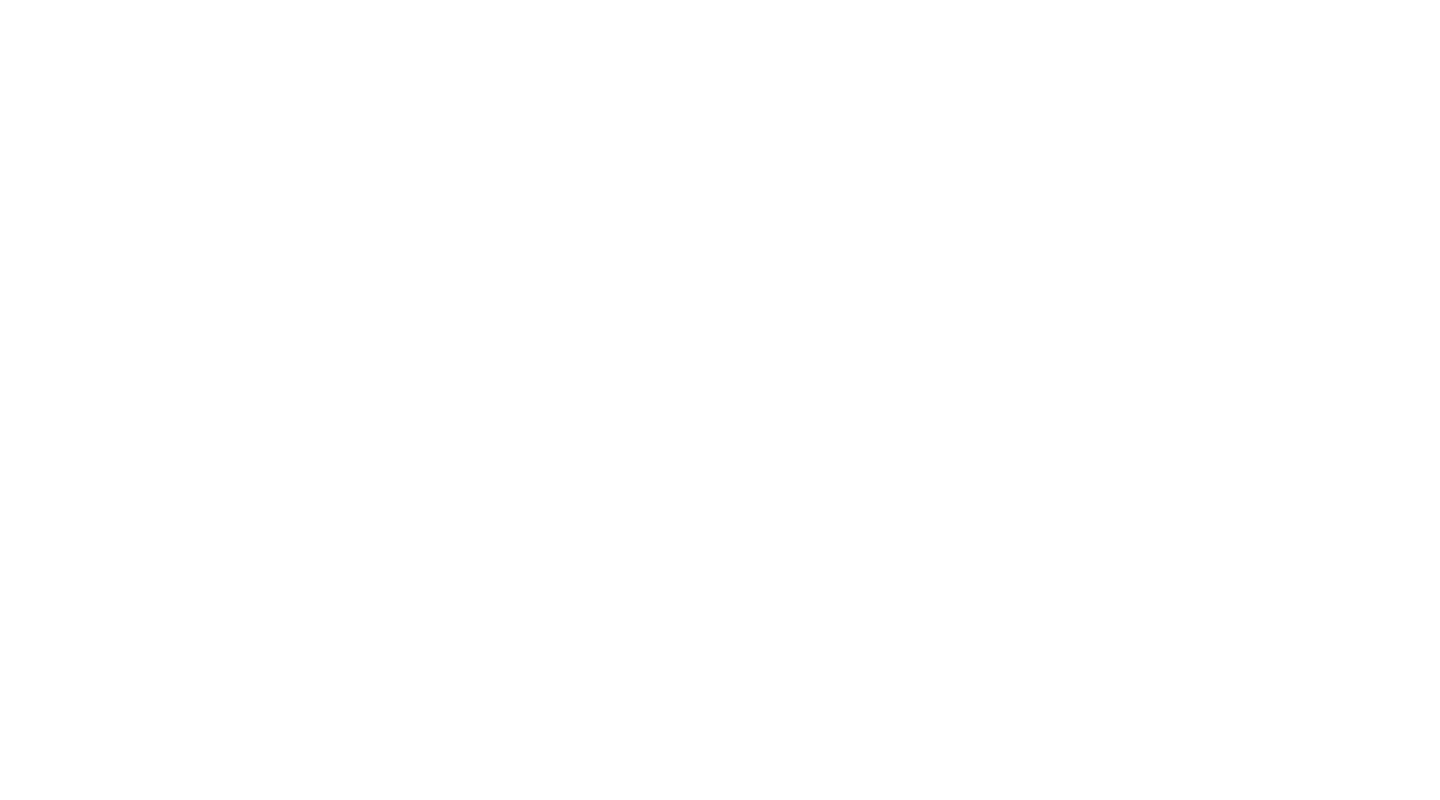
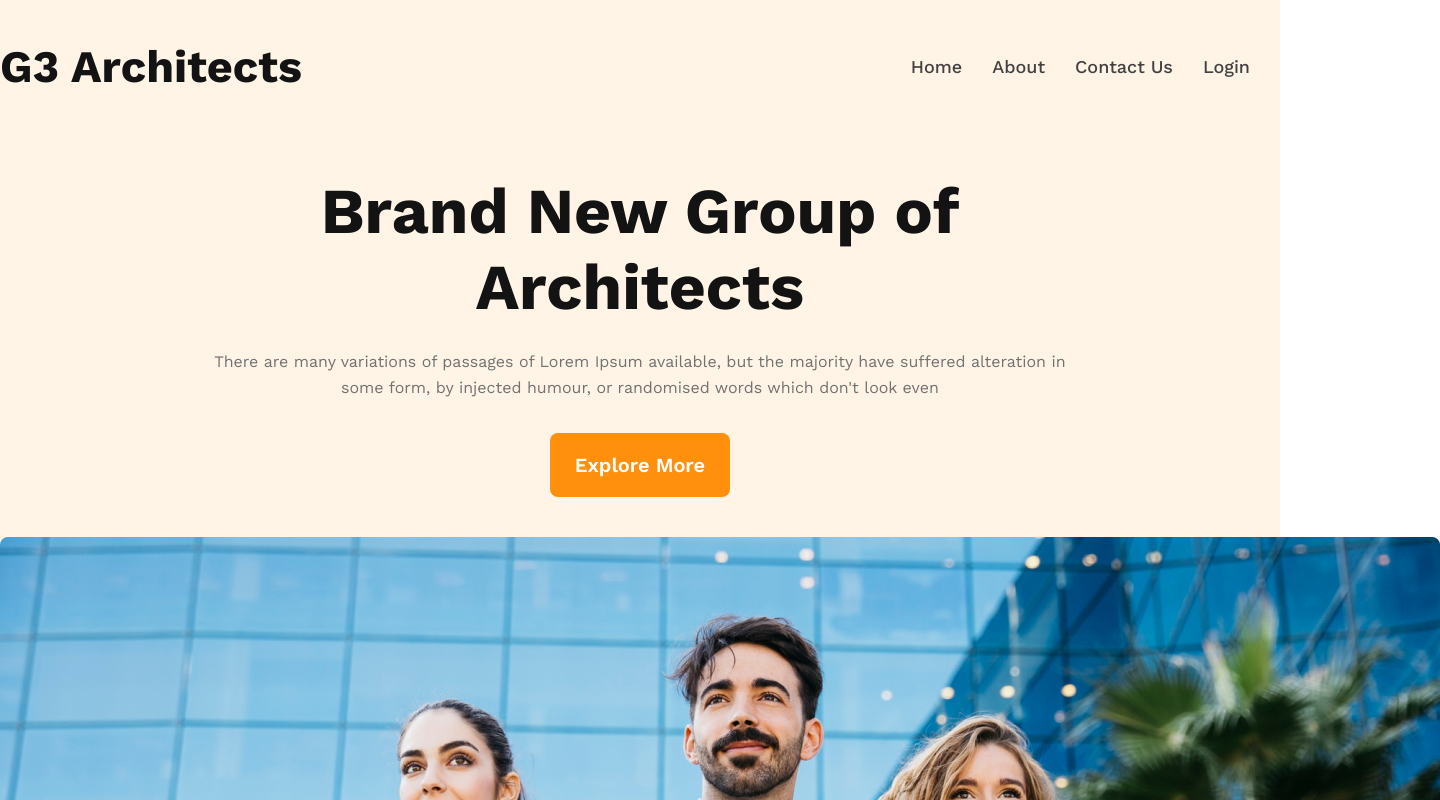
Before and after one commit to MubtasimPrime/Responsive_Architech_Website_HTML_CSS, a plain HTML site: page index.html in a window 1280 px wide. Shown: the top 800 px of the page, 1440 px wide, since content can reach past the window. Drawn offline with nearby package versions, Linux system fonts and the light colour scheme.

Commit message:
Nav & Banner part done

```diff
--- a/index.html
+++ b/index.html
@@ -6,5 +6,33 @@
     <title>G3 Architech</title>
     <link rel="stylesheet" href="styles/styles.css" />
   </head>
-  <body></body>
+  <body>
+    <nav>
+      <div class="navbar flex">
+        <h2 class="brand dark1">G3 Architects</h2>
+        <ul class="nav-links flex">
+          <li class="nav-items"><a href="" class="nav-link dark2">Home</a></li>
+          <li class="nav-items"><a href="" class="nav-link dark2">About</a></li>
+          <li class="nav-items">
+            <a href="" class="nav-link dark2"> Contact Us </a>
+          </li>
+          <li class="nav-items"><a href="" class="nav-link dark2">Login</a></li>
+        </ul>
+      </div>
+      <section class="banner">
+        <div class="banner-text-content">
+          <h1 class="banner-h1 dark1">Brand New Group of Architects</h1>
+          <p class="banner-p dark3">
+            There are many variations of passages of Lorem Ipsum available, but
+            the majority have suffered alteration in some form, by injected
+            humour, or randomised words which don't look even
+          </p>
+          <button class="btn">Explore More</button>
+        </div>
+        <img class="banner-img" src="images/banner.png" alt="" />
+      </section>
+    </nav>
+    <main></main>
+    <footer></footer>
+  </body>
 </html>
--- a/styles/styles.css
+++ b/styles/styles.css
@@ -0,0 +1,101 @@
+@import url("https://fonts.googleapis.com/css2?family=Work+Sans:ital,wght@0,100..900;1,100..900&display=swap");
+
+* {
+  margin: 0;
+  padding: 0;
+  font-family: "Work Sans", serif;
+}
+
+/* gobal classes */
+
+.flex {
+  display: flex;
+}
+
+.dark1 {
+  color: #131313;
+}
+.dark2 {
+  color: #424242;
+}
+.dark3 {
+  color: #727272;
+}
+.dark4 {
+  color: #a1a1a1;
+}
+.dark5 {
+  color: #d0d0d0;
+}
+.dark6 {
+  color: #e7e7e7;
+}
+.dark7 {
+  color: #f3f3f3;
+}
+
+.btn {
+  background-color: #ff900e;
+  color: white;
+  padding: 20px 25px;
+  font-size: 1.25rem;
+  font-weight: 600;
+  border: none;
+  border-radius: 8px;
+}
+
+/* Navbar */
+nav {
+  background-color: rgba(255, 144, 14, 0.1);
+}
+
+.navbar,
+.banner {
+  max-width: 1440px;
+  margin: 0 auto;
+}
+
+.navbar {
+  padding-top: 40px;
+  justify-content: space-between;
+  align-items: center;
+}
+
+.brand {
+  font-size: 45px;
+  font-weight: bold;
+}
+
+.nav-items {
+  list-style: none;
+  margin-right: 30px;
+}
+
+.nav-link {
+  text-decoration: none;
+  line-height: 26px;
+  font-weight: 500;
+  font-size: 18px;
+}
+
+.banner-text-content {
+  max-width: 862px;
+  margin: 0 auto;
+  text-align: center;
+}
+
+.banner-h1 {
+  margin-top: 80px;
+  font-size: 64px;
+  font-weight: bold;
+}
+
+.banner-p {
+  font-size: 16px;
+  line-height: 26px;
+  margin: 24px 0 32px 0;
+}
+
+.banner-img {
+  margin: 40px 0;
+}
```
